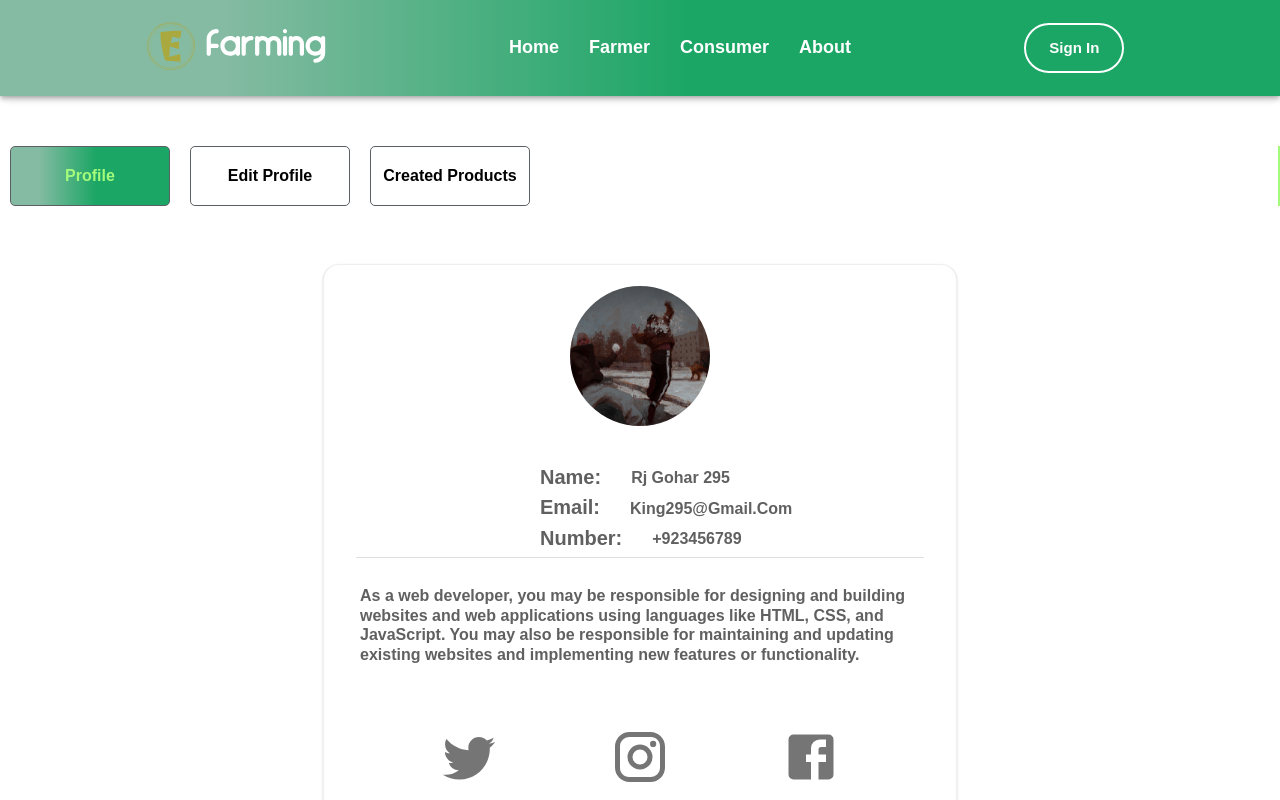
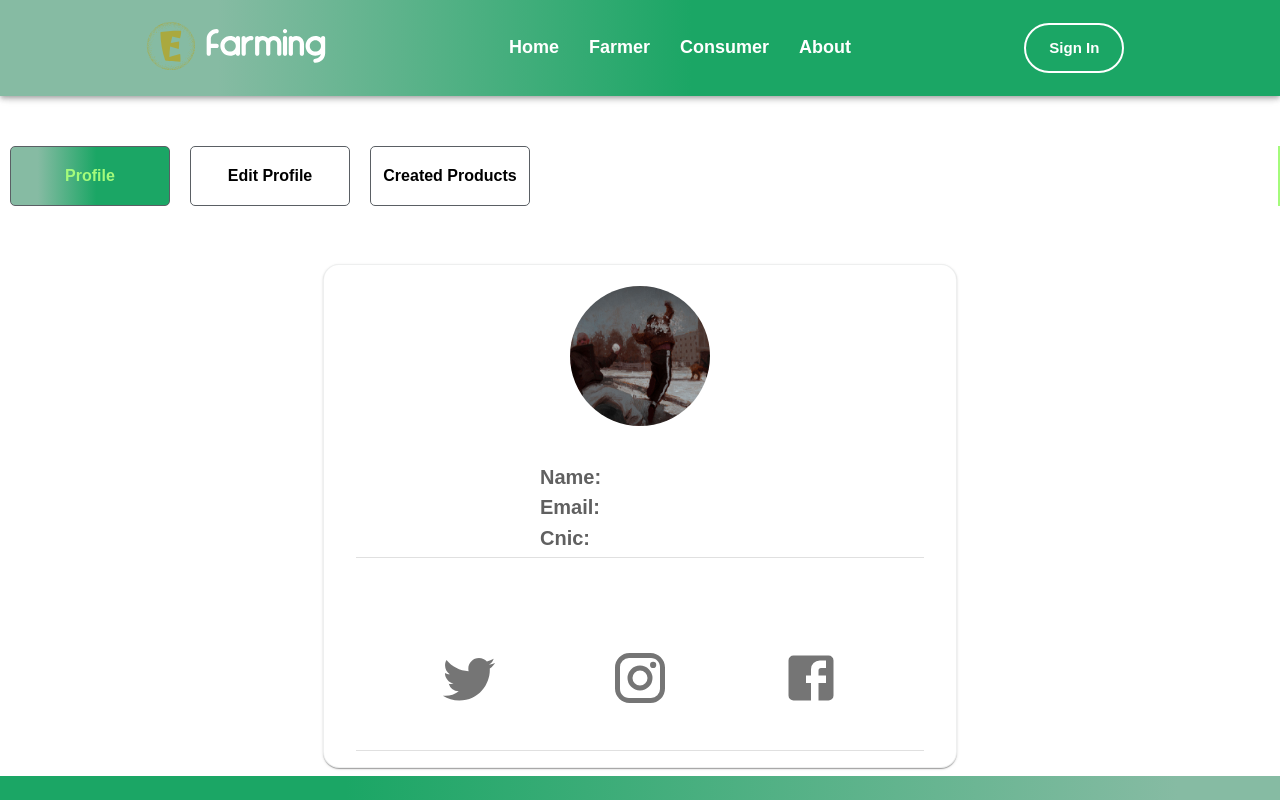
Before and after one commit to rjgohar/fyptaj, a React (Create React App) app: page /myprofile/1 in a window 1280 px wide. Shown: the top 800 px of the page. Built offline with nearby package versions, Linux system fonts and the light colour scheme; no server answers.

Commit message:
single profile

```diff
--- a/src/components/profileformer/index.js
+++ b/src/components/profileformer/index.js
@@ -1,4 +1,4 @@
-import React from "react";
+import React, { useEffect } from "react";
 import image from "../../assets/pic.png";
 import {
   Box,
@@ -14,14 +14,25 @@ import FacebookIcon from "@material-ui/icons/Facebook";
 import InstagramIcon from "@material-ui/icons/Instagram";
 
 import { alpha, makeStyles } from "@material-ui/core";
-import { useNavigate } from "react-router-dom";
+import { useNavigate, useParams } from "react-router-dom";
 
 import Button from "../buttons";
 import Buttons from "../buttons";
+import { useDispatch, useSelector } from "react-redux";
+import { singleusers } from "../../redux/users/singleuser/singleuser.action";
 const ProfileFormer = (props) => {
   const classes = useStyles();
+  const { id } = useParams();
+  const dispatch = useDispatch();
   const navigate = useNavigate();
+  const {
+    singleuser: { userInfo },
+  } = useSelector((state) => state.singleuserSlicer);
+  console.log(userInfo, "infp");
 
+  useEffect(() => {
+    dispatch(singleusers(id));
+  }, [dispatch]);
   return (
     <>
       <MuiCard className={classes.root}>
@@ -43,7 +54,7 @@ const ProfileFormer = (props) => {
                 variant="h4"
                 className={classes.avatarLink}
               >
-                rj gohar 295
+                {userInfo.username}
               </Typography>
             </Box>
             <Box className={classes.cardadata}>
@@ -59,7 +70,7 @@ const ProfileFormer = (props) => {
                 variant="h4"
                 className={classes.avatarLink}
               >
-                king295@gmail.com
+                {userInfo.email}
               </Typography>
             </Box>
 
@@ -69,14 +80,14 @@ const ProfileFormer = (props) => {
                 variant="h3"
                 className={classes.avatarLink}
               >
-                number:
+                Cnic:
               </Typography>{" "}
               <Typography
                 gutterBottom
                 variant="h4"
                 className={classes.avatarLink}
               >
-                +923456789
+                {userInfo.cnic}
               </Typography>
             </Box>
             <Divider className={classes.cardDivider} variant="middle" />
@@ -86,11 +97,7 @@ const ProfileFormer = (props) => {
                 component="p"
                 style={{ textAlign: "start", padding: 20 }}
               >
-                As a web developer, you may be responsible for designing and
-                building websites and web applications using languages like
-                HTML, CSS, and JavaScript. You may also be responsible for
-                maintaining and updating existing websites and implementing new
-                features or functionality.
+                {userInfo.description}
               </Typography>
             </Box>
 
--- a/src/redux/rootReducer.js
+++ b/src/redux/rootReducer.js
@@ -10,7 +10,7 @@ const rootReducer = combineReducers({
   registerSlice,
   Product: productSlicer,
   Users: usersSlicers,
-  singleSlicer: singleuserSlicer,
+  singleuserSlicer: singleuserSlicer,
   inWallet: inWalletSlice,
 });
 export default rootReducer;
--- a/src/redux/users/singleuser/singleuser.action.js
+++ b/src/redux/users/singleuser/singleuser.action.js
@@ -5,6 +5,7 @@ export const singleusers = createAsyncThunk(
   "user/singleUser",
   async (payload) => {
     const { data } = await getSingleUserApi(payload);
+
     return data;
   }
 );
--- a/src/redux/users/singleuser/singleuser.slicer.js
+++ b/src/redux/users/singleuser/singleuser.slicer.js
@@ -5,7 +5,7 @@ const initialState = {
   singleuserLoading: false,
   singleuserLoadingFailed: false,
   singleuserLoadingSuccess: false,
-  singleuser: [],
+  singleuser: { userInfo: {} },
 };
 
 const singleSlicer = createSlice({
--- a/src/routers/index.js
+++ b/src/routers/index.js
@@ -37,7 +37,7 @@ const Routers = () => {
               </PrivateRoute>
             }
           />
-          <Route path="/myprofile/:user" element={<Usersdashboard />} />
+          <Route path="/myprofile/:id" element={<Usersdashboard />} />
 
           <Route path="/adimindashboard" element={<AdminDashboard />} />
         </Routes>
```
